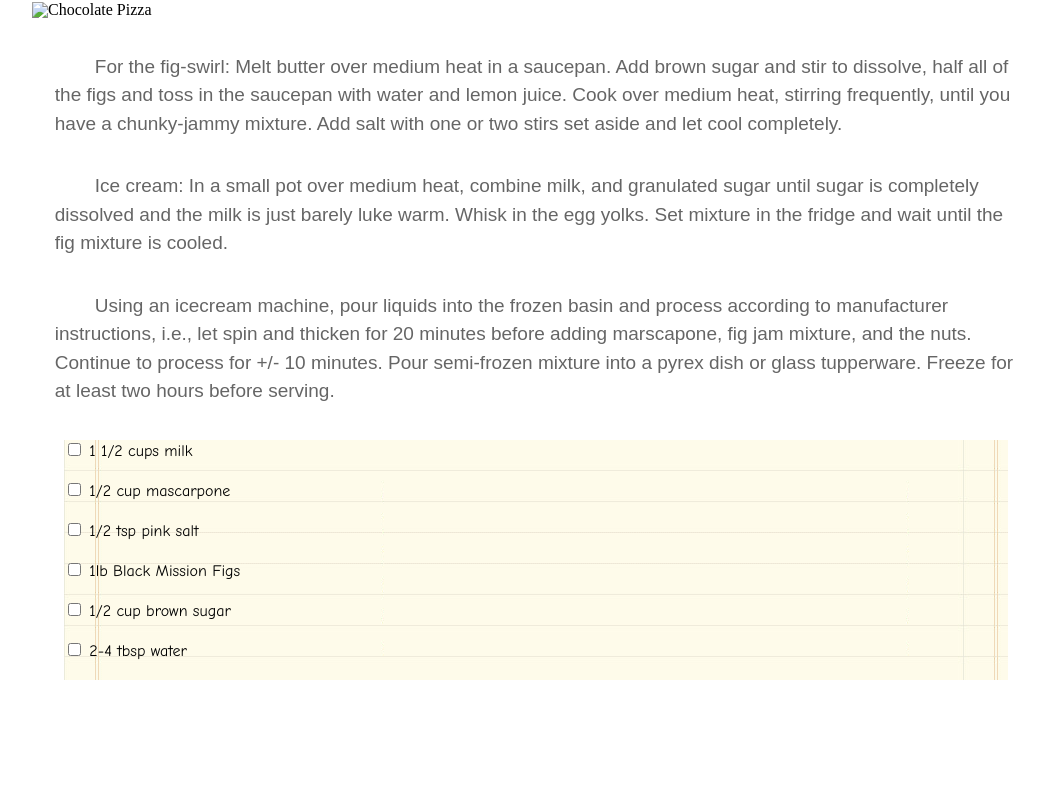
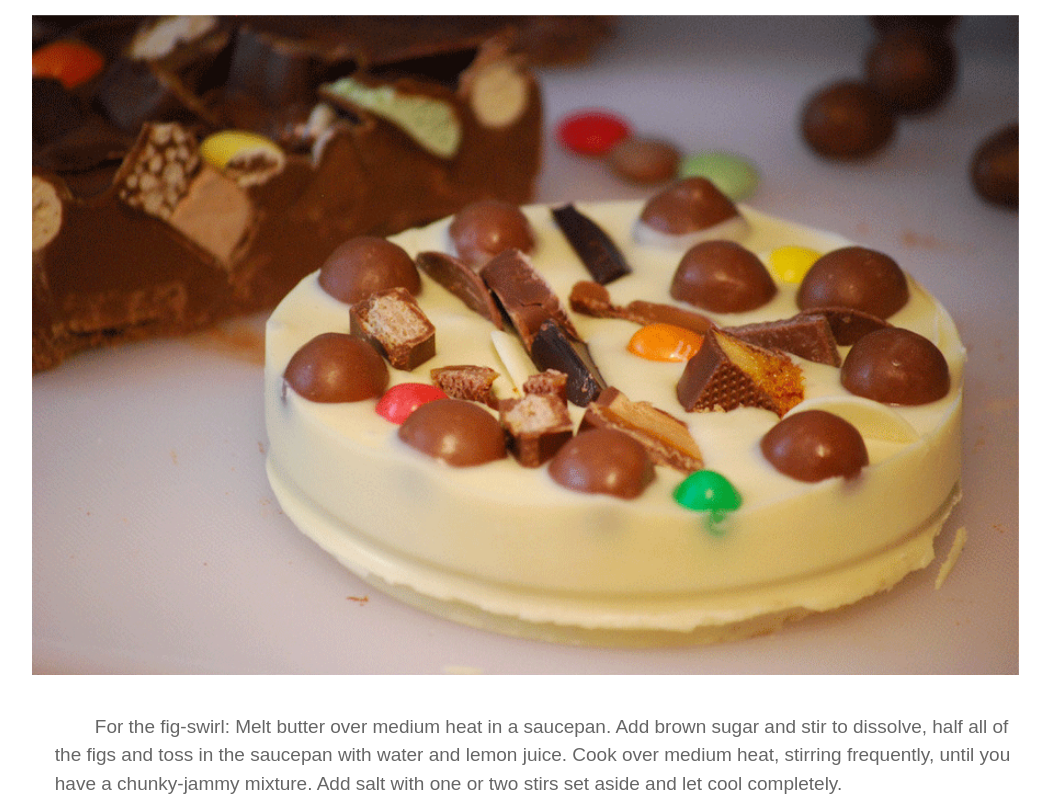
Before and after one commit to castillocarlosr/chocolate-pizza, a plain HTML site: page index.html in a window 1280 px wide. Shown: the part 298-1092 px from the top of the page, without its empty margins (64-1118 px from the left). Before the commit the page ends 1010 px from the top, so only its background shows below. Drawn offline with Linux system fonts and the light colour scheme; the site is published under a folder, as on GitHub Pages, so addresses that start at the root find nothing.

```diff
--- a/index.html
+++ b/index.html
@@ -41,7 +41,7 @@
         <h3>PRINT</h3>
         <img src="images/print-icon.png">
     </section>
-    <img id="choco" src="/images/choco-pizza.png" alt="Chocolate Pizza">
+    <img id="choco" src="images/choco-pizza.png" alt="Chocolate Pizza">
     <section class="instructions">
         <p>     For the fig-swirl: Melt butter over medium heat in a saucepan. Add brown sugar and stir to dissolve, half all of the figs and toss in the saucepan with water and lemon juice. Cook over medium heat, stirring frequently, until you have a chunky-jammy mixture. Add salt with one or two stirs set aside and let cool completely.</p>
         <p>     Ice cream: In a small pot over medium heat, combine milk, and granulated sugar until sugar is completely dissolved and the milk is just barely luke warm. Whisk in the egg yolks. Set mixture in the fridge and wait until the fig mixture is cooled.</p>
```
Also changed, not shown: 1 other file.
